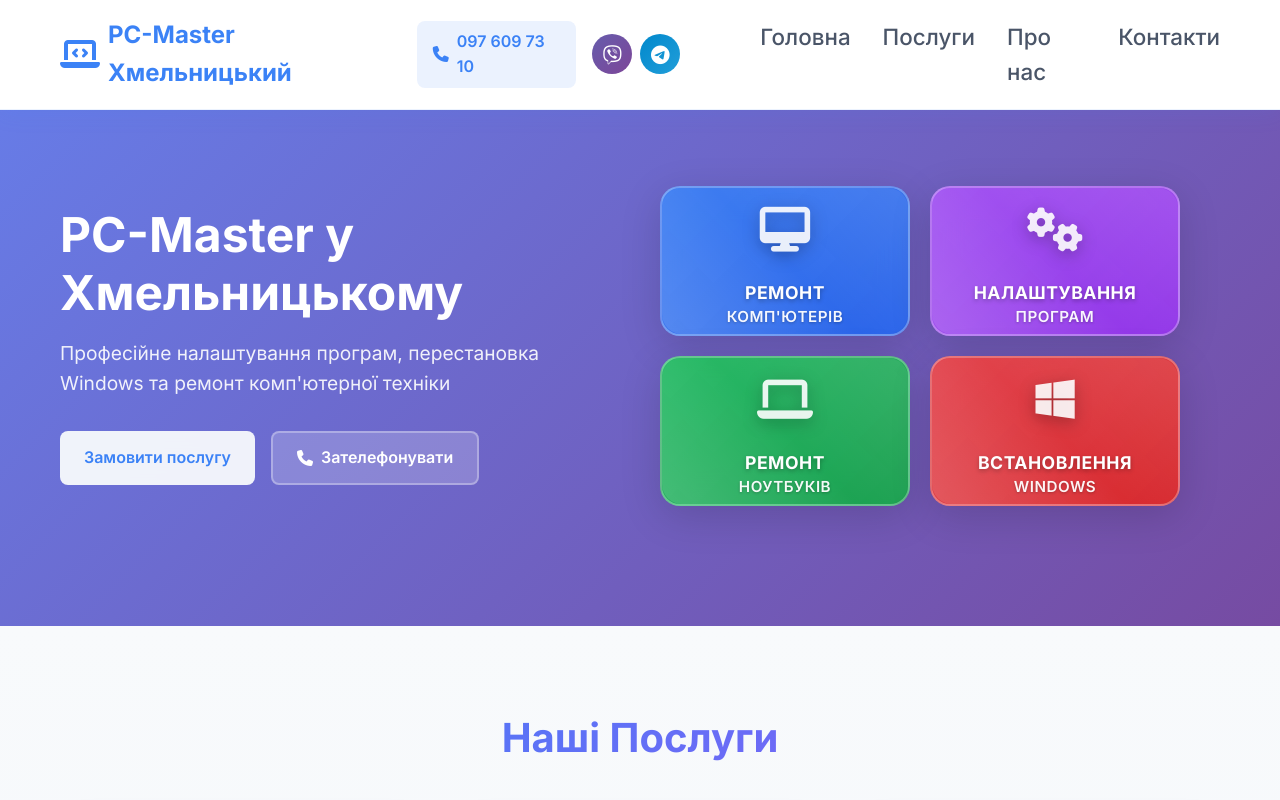
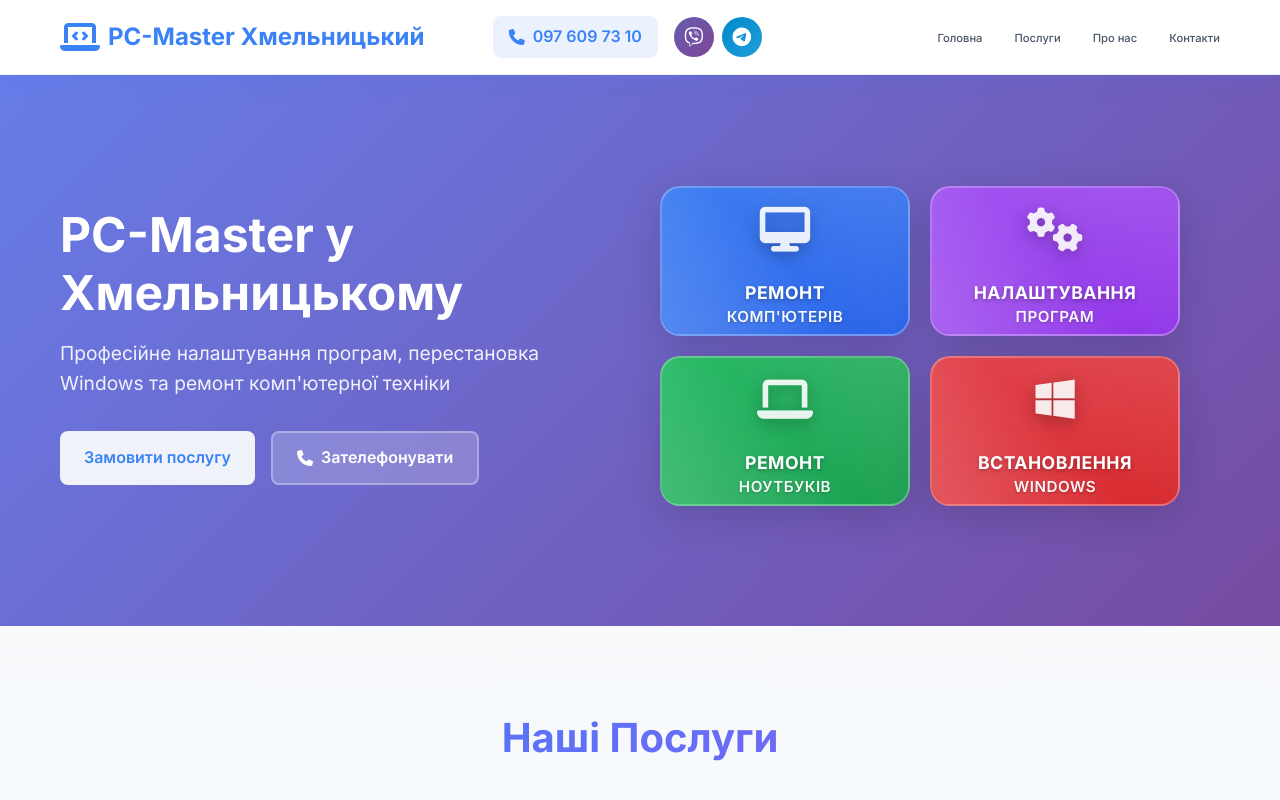
Before and after one commit to XaMcTeRzz/pcmaster-khmelnitsky, a plain HTML site: page index.html in a window 1280 px wide. Shown: the top 800 px of the page. Drawn offline with Linux system fonts and the light colour scheme.

Commit message:
меньшен размер меню на 50% и сдвинуто на 4см вправо

```diff
--- a/css/style.css
+++ b/css/style.css
@@ -61,14 +61,14 @@
     display: flex;
     list-style: none;
     gap: 2rem;
-    margin-left: 5rem;
+    margin-left: 6.7rem;
 }
 
 .nav-menu a {
     text-decoration: none;
     color: #4a5568;
     font-weight: 500;
-    font-size: 1.4rem;
+    font-size: 0.7rem;
     transition: color 0.3s ease;
 }
 
```
